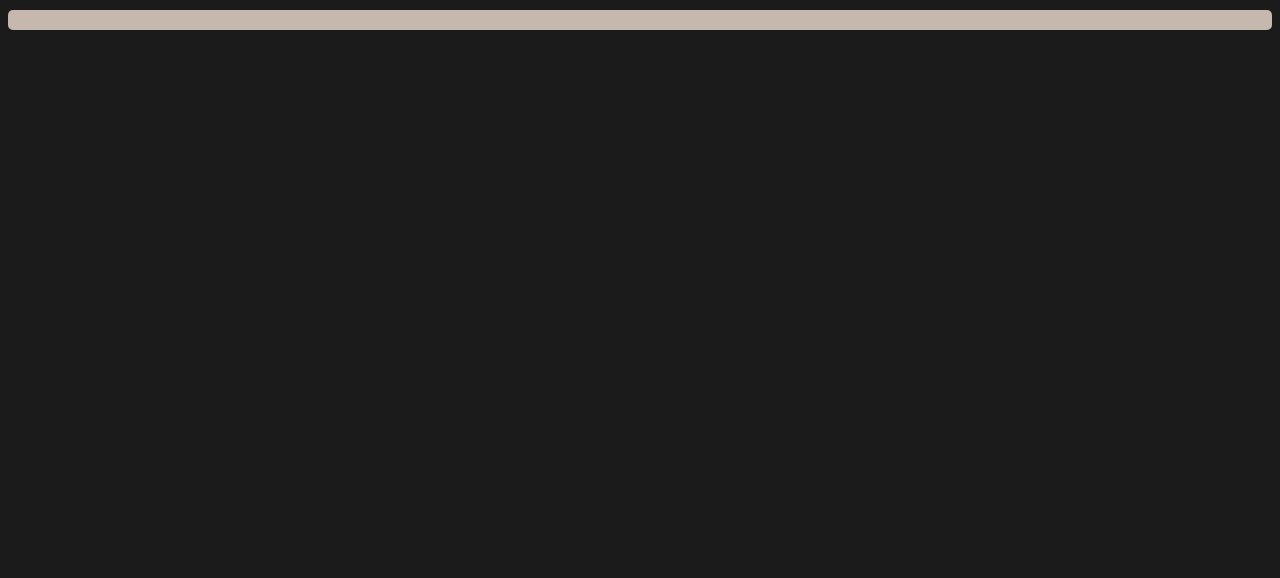
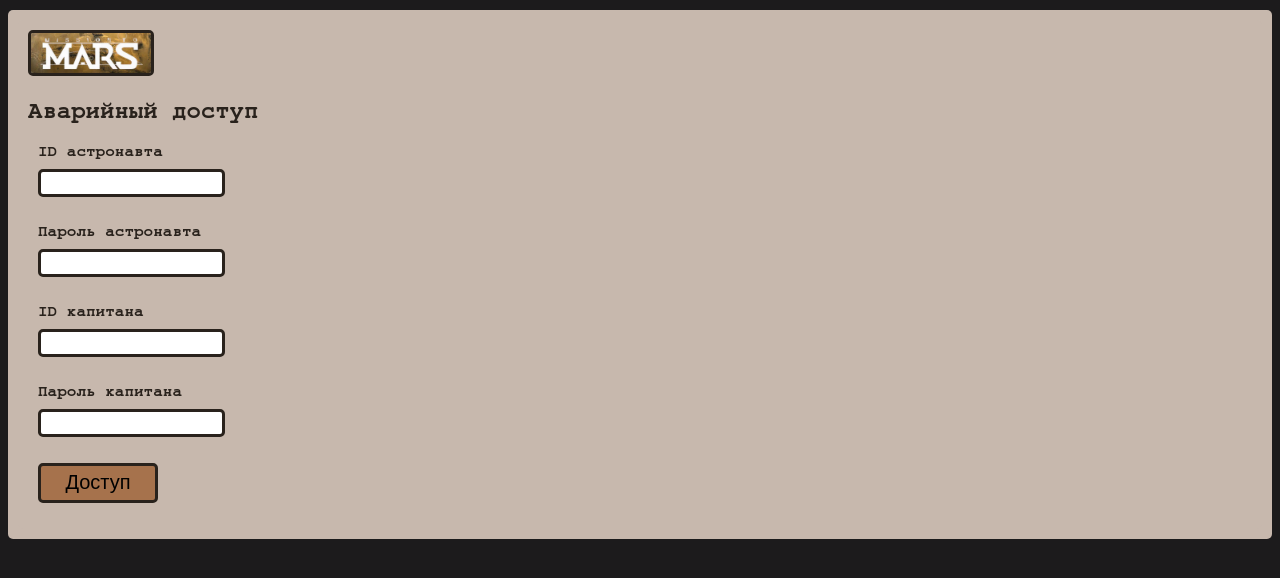
Before and after one commit to chepyr/yandex_mars, a Flask app: page /login in a window 1280 px wide. Shown: the part 76-654 px from the top of the page. Run offline with Flask 2, Linux system fonts and the light colour scheme.

Commit message:
Двойная защита

```diff
--- /dev/null
+++ b/loginform.py
@@ -0,0 +1,11 @@
+from flask_wtf import FlaskForm
+from wtforms import StringField, PasswordField, SubmitField
+from wtforms.validators import DataRequired
+
+
+class LoginForm(FlaskForm):
+    astronaut_id = StringField('ID астронавта', validators=[DataRequired()])
+    astronaut_password = PasswordField('Пароль астронавта', validators=[DataRequired()])
+    captain_id = StringField('ID капитана', validators=[DataRequired()])
+    captain_password = StringField('Пароль капитана', validators=[DataRequired()])
+    submit = SubmitField('Доступ')
--- a/main.py
+++ b/main.py
@@ -1,7 +1,9 @@
-from flask import url_for, Flask, render_template
+from flask import Flask, render_template, redirect
 import json
+from loginform import LoginForm
 
 app = Flask(__name__)
+app.config['SECRET_KEY'] = 'yandexlyceum_secret_key'
 
 
 @app.route('/<title>')
@@ -70,5 +72,18 @@
     return render_template("member.html", data=data, title='Участник')
 
 
+@app.route('/login', methods=['GET', 'POST'])
+def login():
+    form = LoginForm()
+    if form.validate_on_submit():
+        return redirect('/success')
+    return render_template("login.html", title="Аварийный доступ", form=form)
+
+
+@app.route('/success')
+def success():
+    return render_template("success.html", title="Успешно")
+
+
 if __name__ == '__main__':
     app.run(port=8080, host='127.0.0.1')
--- a/static/css/style.css
+++ b/static/css/style.css
@@ -62,10 +62,43 @@
 
 .member-pic {
     width: 50vw;
-        border: #29221c solid;
+    border: #29221c solid;
     border-radius: 10px;
 }
 
 .container-center {
     text-align: center;
 }
+
+.emblem {
+    width: 15vmin;
+    border: #29221c solid;
+    border-radius: 5px;
+}
+
+.form-control {
+    height: 20px;
+    border: #29221c solid;
+    border-radius: 5px;
+    margin: 10px;
+}
+
+.form-label {
+    margin-left: 10px;
+    font-weight: bold;
+}
+
+.form-btn {
+    border: #29221c solid;
+    border-radius: 5px;
+    height: 40px;
+    width: 120px;
+    background: #a6724c;
+    font-size: 20px;
+    margin-left: 10px;
+}
+
+.alert-danger {
+    font-weight: bold;
+    color: #c21717;
+}
--- /dev/null
+++ b/templates/login.html
@@ -0,0 +1,52 @@
+{% extends "base.html" %}
+
+{% block content %}
+
+<div class="container">
+    <img src="../static/images/emblem.png" class="emblem">
+    <h2>Аварийный доступ</h2>
+    <form action="" method="post" novalidate>
+        {{ form.hidden_tag() }}
+        <p>
+            {{ form.astronaut_id.label(class="form-label") }}<br>
+            {{ form.astronaut_id(class="form-control") }}<br>
+            {% for error in form.astronaut_id.errors %}
+        <div class="alert alert-danger" role="alert">
+            {{ error }}
+        </div>
+        {% endfor %}
+        </p>
+        <p>
+            {{ form.astronaut_password.label(class="form-label") }}<br>
+            {{ form.astronaut_password(class="form-control", type="password") }}<br>
+            {% for error in form.astronaut_password.errors %}
+        <div class="alert alert-danger" role="alert">
+            {{ error }}
+        </div>
+        {% endfor %}
+        </p>
+
+        <p>
+            {{ form.captain_id.label(class="form-label") }}<br>
+            {{ form.captain_id(class="form-control") }}<br>
+            {% for error in form.captain_id.errors %}
+        <div class="alert alert-danger" role="alert">
+            {{ error }}
+        </div>
+        {% endfor %}
+        </p>
+        <p>
+            {{ form.captain_password.label(class="form-label") }}<br>
+            {{ form.captain_password(class="form-control", type="password") }}<br>
+            {% for error in form.captain_password.errors %}
+        <div class="alert alert-danger" role="alert">
+            {{ error }}
+        </div>
+        {% endfor %}
+        </p>
+
+        <p>{{ form.submit(type="submit", class="form-btn") }}</p>
+    </form>
+</div>
+
+{% endblock %}
```
Also changed, not shown: templates/success.html (added, +9 -0 lines), static/images/emblem.png (added).
